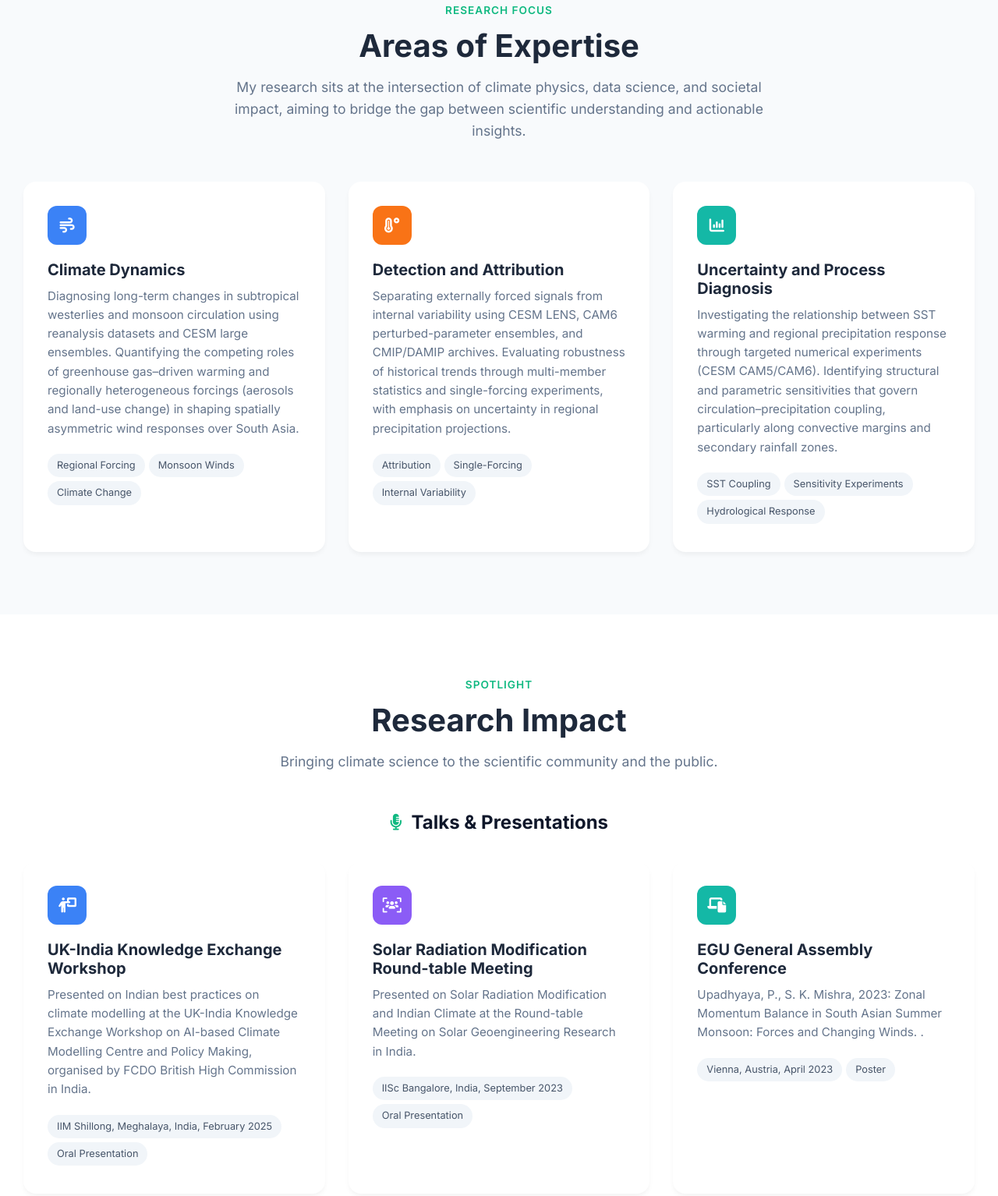
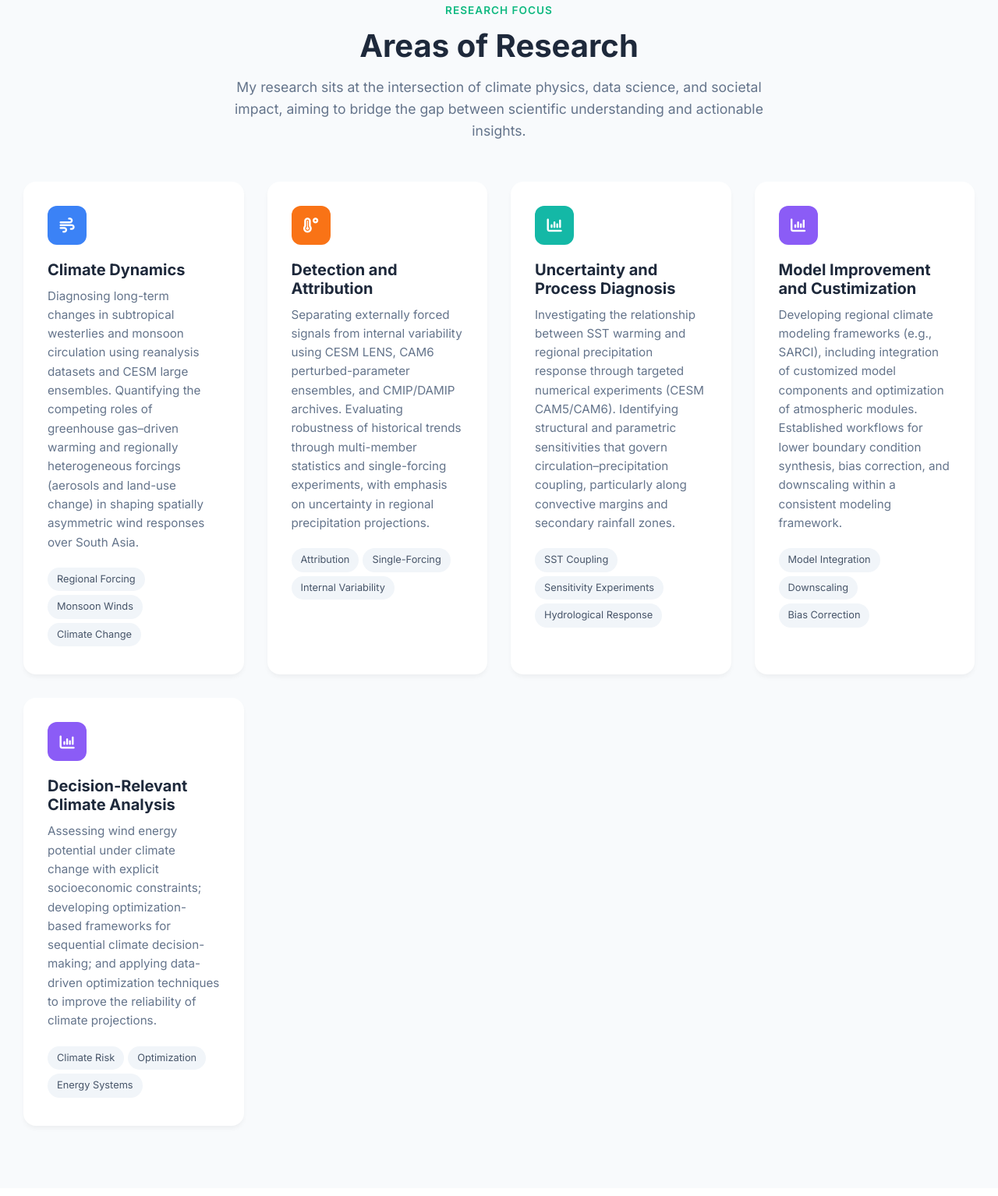
Before and after one commit to Anirudh-Arora/Pankaj_website, a plain HTML site: page index.html in a window 1280 px wide. Shown: the part 1931-3465 px from the top of the page at 78% size. Drawn offline with Linux system fonts and the light colour scheme.

Commit message:
Revise research focus and expertise areas in index.html
Updated the section on research expertise to reflect new areas of focus, including model improvement and decision-relevant climate analysis.

```diff
--- a/index.html
+++ b/index.html
@@ -133,7 +133,7 @@
         <div class="container">
             <div class="section-header">
                 <h4 class="section-subtitle">RESEARCH FOCUS</h4>
-                <h2>Areas of Expertise</h2>
+                <h2>Areas of Research</h2>
                 <p>My research sits at the intersection of climate physics, data science, and societal impact, aiming to bridge the gap between scientific understanding and actionable insights.</p>
             </div>
 
@@ -168,15 +168,26 @@
                     </div>
                 </div>
 
-                <!-- Card 4
+                <!-- Card 4 -->
                 <div class="card">
                     <div class="card-icon icon-purple"><i class="fa-solid fa-chart-column"></i></div>
-                    <h3>Climate Data Science</h3>
-                    <p>Applying machine learning and statistical techniques to extract insights from large-scale climate datasets.</p>
+                    <h3>Model Improvement and Custimization</h3>
+                    <p>Developing regional climate modeling frameworks (e.g., SARCI), including integration of customized model components and optimization of atmospheric modules. Established workflows for lower boundary condition synthesis, bias correction, and downscaling within a consistent modeling framework.</p>
                     <div class="tags">
-                        <span>ML/AI</span><span>Big Data</span><span>Pattern Recognition</span>
+                        <span>Model Integration</span><span>Downscaling</span><span>Bias Correction</span>
                     </div>
-                </div> -->
+                </div>
+
+
+                <!-- Card 5 -->
+                <div class="card">
+                    <div class="card-icon icon-purple"><i class="fa-solid fa-chart-column"></i></div>
+                    <h3>Decision-Relevant Climate Analysis</h3>
+                    <p>Assessing wind energy potential under climate change with explicit socioeconomic constraints; developing optimization-based frameworks for sequential climate decision-making; and applying data-driven optimization techniques to improve the reliability of climate projections.</p>
+                    <div class="tags">
+                        <span>Climate Risk</span><span>Optimization</span><span>Energy Systems</span>
+                    </div>
+                </div>
             </div>
         </div>
     </section>
```
